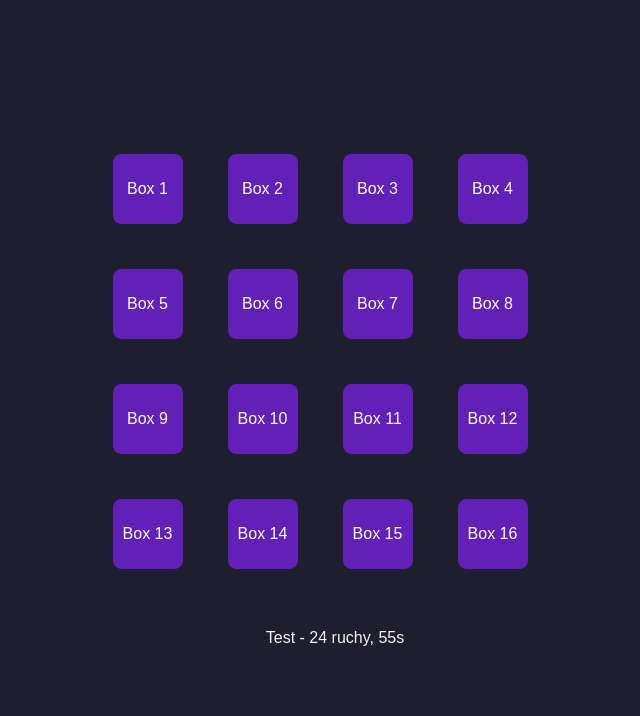
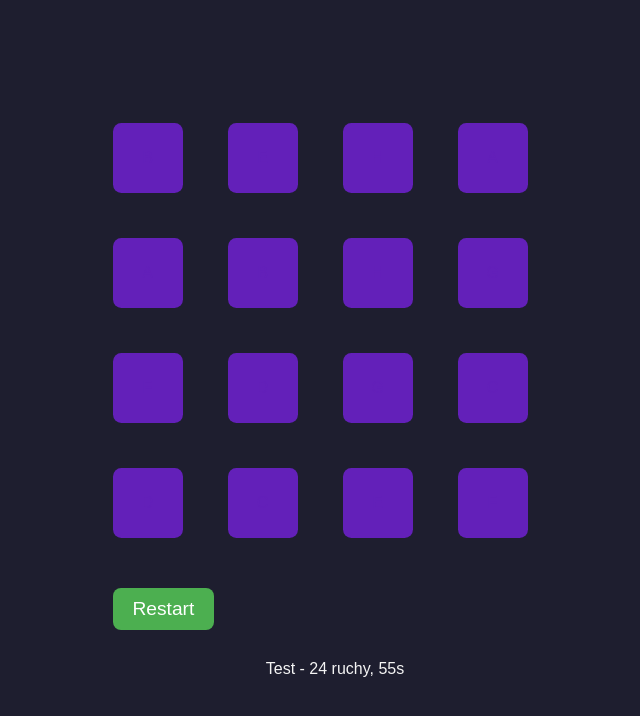
Before and after one commit to Marcin-Lichon/JS-HTML-CSS, a plain HTML site: page Match pair/index.html in a window 1280 px wide. Both pictures are taken after a click on the button "Play game". Shown: the whole page, without its empty margins (305-945 px from the left). Drawn offline with Linux system fonts and the light colour scheme.

Commit message:
Creating pairs

```diff
--- a/Match pair/index.html
+++ b/Match pair/index.html
@@ -21,8 +21,11 @@
 
         <div id="gameScreen" class="hidden">
             <div id="gameArea">
+
             </div>
-
+            <div>
+                <button id="btnRestartGame"> Restart </button>
+            </div>
             <div id="inGameRakings" >
 
                 <div class="rankingEntry">
--- a/Match pair/script.js
+++ b/Match pair/script.js
@@ -1,7 +1,8 @@
-const container = document.querySelector('#gameArea');
+const gameArea = document.querySelector('#gameArea');
 const mainScreen = document.getElementById("mainScreen")
 const gameScreen = document.getElementById("gameScreen")
 const mainRankings = document.getElementById("mainRankings")
+let counter;
 
 function StartGame(){
     CreateCards();
@@ -14,18 +15,62 @@ function ShowRankings(){
     mainRankings.classList.remove('hidden');
 }
 
-
 function CreateCards(){
 
+    const pairs = RandomizePairs();
+
     for (let i = 0; i < 16; i++) {
-        const box = document.createElement('div');
-        box.className = 'card';
-        box.textContent = `Box ${i + 1}`;
-        container.appendChild(box);
+        const card = document.createElement('div');
+        card.classList.add("card");
+        gameArea.appendChild(card);
+
+        card.dataset.letter = pairs[i];
+        card.innerText = pairs[i];
+
+        card.addEventListener('click', FlipCard);
     }
 };
 
+function RandomizePairs(){
+    const letters = ['A','B','C','D','E','F','G','H'];
 
+    let pairs = [...letters, ...letters];
+
+    pairs.sort(() => Math.random() - 0.5);
+
+    return pairs;
+}
+
+function RestartGame(){
+    DeleteCards();
+    DeleteListnerFromCards();
+    CreateCards();
+}
+
+function DeleteListnerFromCards()
+{
+    const cards = document.querySelectorAll('.card');
+        cards.forEach(card => {
+        card.removeEventListener('click', FlipCard);
+    });
+}
+
+
+function DeleteCards(){
+    document.getElementById("gameArea").innerHTML="";
+}
+
+function FlipCard(e){
+    counter++;
+    const clickedCard = e.currentTarget;
+    clickedCard.classList.toggle("flipped");
+};
+
+function CheckCards(counter)
+{
+
+}
 
 btnGameStart.addEventListener('click',StartGame);
 btnRankings.addEventListener('click',ShowRankings);
+btnRestartGame.addEventListener('click',RestartGame);
--- a/Match pair/style.less
+++ b/Match pair/style.less
@@ -11,6 +11,17 @@
 }
 
 .card{
+    width: @size - 2 * @gap;
+    height: @size - 2 * @gap;
+    background-color: @cardColor;
+    display: flex;
+    justify-content: center;
+    align-items: center;
+    color: @cardColor;
+    border-radius: 12%;
+}
+
+.flipped{
     width: @size - 2 * @gap;
     height: @size - 2 * @gap;
     background-color: @cardColor;
```
Also changed, not shown: Match pair/style.css.
